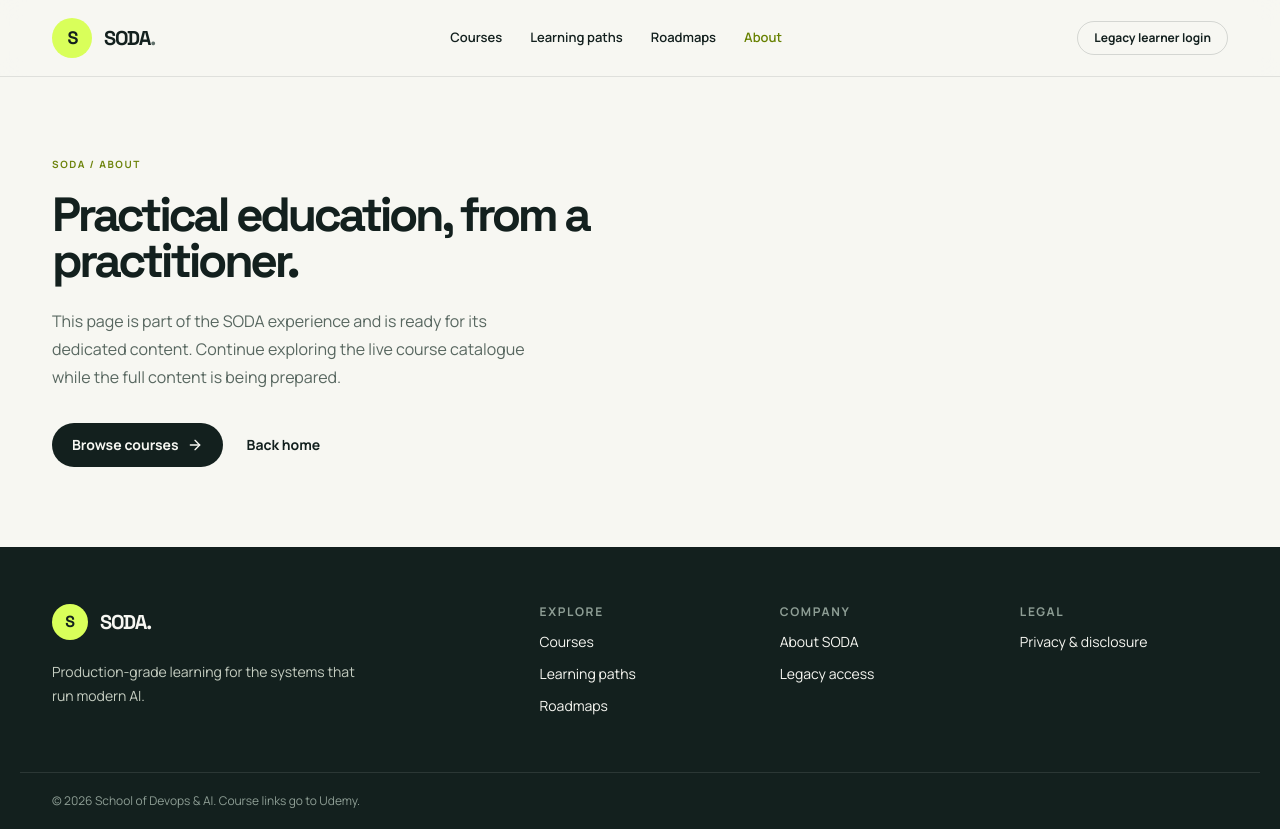
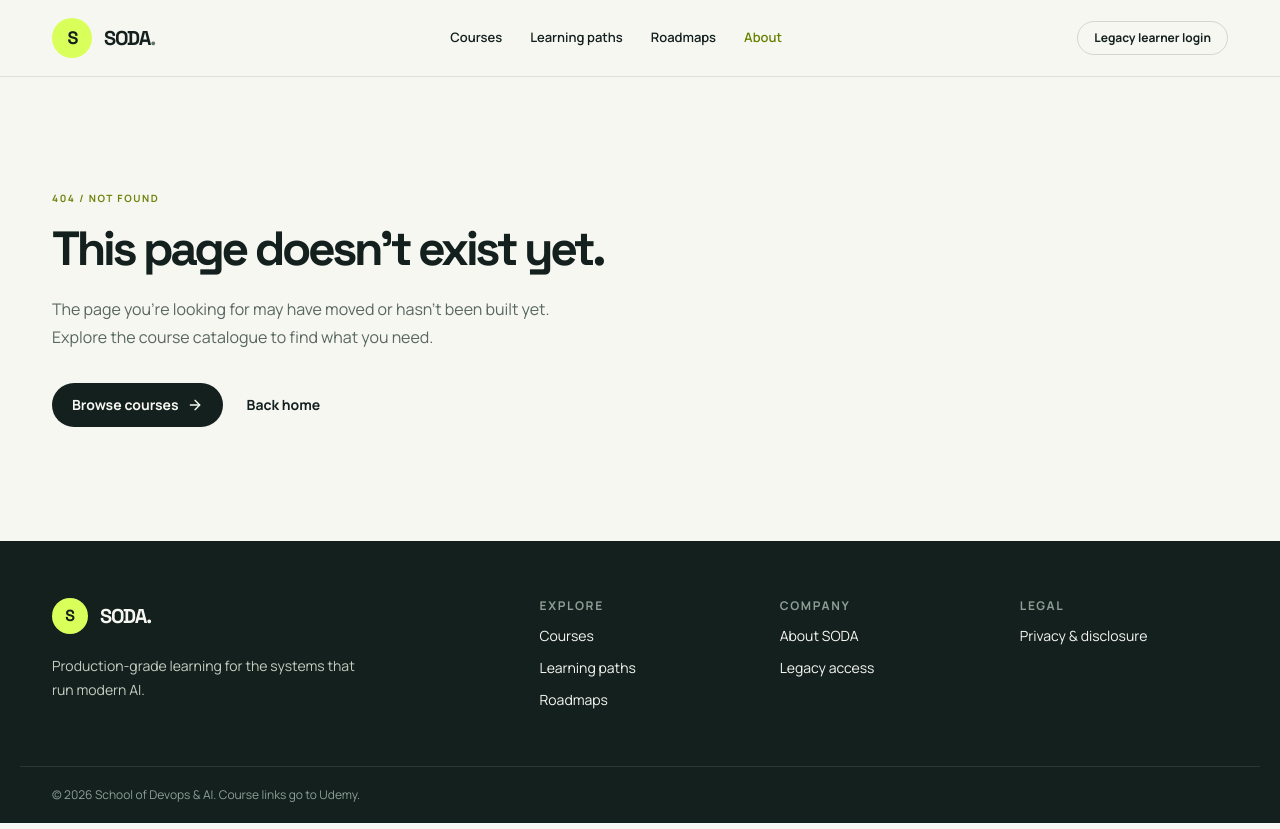
Before and after one commit to initcron/soda-site, a React (Vite) app: page /about in a window 1280 px wide. Built offline with nearby package versions, Linux system fonts and the light colour scheme.

Commit message:
feat: wire dynamic routes, restyle NotFound, remove Placeholder

```diff
--- a/client/App.tsx
+++ b/client/App.tsx
@@ -2,23 +2,25 @@ import "./global.css";
 import { createRoot } from "react-dom/client";
 import { BrowserRouter, Route, Routes } from "react-router-dom";
 import SiteLayout from "./components/SiteLayout";
+import CourseCatalog from "./pages/CourseCatalog";
 import CourseDetail from "./pages/CourseDetail";
 import Index from "./pages/Index";
-import Placeholder from "./pages/Placeholder";
+import NotFound from "./pages/NotFound";
+import PathDetail from "./pages/PathDetail";
+import PathListing from "./pages/PathListing";
+import Roadmap from "./pages/Roadmap";
 
 const App = () => (
   <BrowserRouter basename={import.meta.env.BASE_URL}>
     <Routes>
       <Route element={<SiteLayout />}>
         <Route path="/" element={<Index />} />
-        <Route path="/courses/mlops-bootcamp" element={<CourseDetail />} />
-        <Route path="/courses" element={<Placeholder />} />
-        <Route path="/learning-paths" element={<Placeholder />} />
-        <Route path="/roadmaps" element={<Placeholder />} />
-        <Route path="/about" element={<Placeholder />} />
-        <Route path="/legacy-access" element={<Placeholder />} />
-        <Route path="/legal" element={<Placeholder />} />
-        <Route path="*" element={<Placeholder />} />
+        <Route path="/courses" element={<CourseCatalog />} />
+        <Route path="/courses/:slug" element={<CourseDetail />} />
+        <Route path="/learning-paths" element={<PathListing />} />
+        <Route path="/learning-paths/:slug" element={<PathDetail />} />
+        <Route path="/roadmaps" element={<Roadmap />} />
+        <Route path="*" element={<NotFound />} />
       </Route>
     </Routes>
   </BrowserRouter>
--- a/client/pages/NotFound.tsx
+++ b/client/pages/NotFound.tsx
@@ -1,27 +1,30 @@
-import { useLocation } from "react-router-dom";
-import { useEffect } from "react";
+import { ArrowRight } from "lucide-react";
+import { Link } from "react-router-dom";
 
-const NotFound = () => {
-  const location = useLocation();
-
-  useEffect(() => {
-    console.error(
-      "404 Error: User attempted to access non-existent route:",
-      location.pathname,
-    );
-  }, [location.pathname]);
-
+export default function NotFound() {
   return (
-    <div className="min-h-screen flex items-center justify-center bg-gray-100">
-      <div className="text-center">
-        <h1 className="text-4xl font-bold mb-4">404</h1>
-        <p className="text-xl text-gray-600 mb-4">Oops! Page not found</p>
-        <a href="/" className="text-blue-500 hover:text-blue-700 underline">
-          Return to Home
-        </a>
+    <main className="page-shell flex min-h-[58vh] items-center py-20">
+      <div className="max-w-2xl">
+        <p className="eyebrow">404 / Not found</p>
+        <h1 className="mt-5 font-display text-5xl font-extrabold leading-[.95] tracking-[-.07em]">
+          This page doesn't exist yet.
+        </h1>
+        <p className="mt-6 max-w-lg text-base leading-7 text-[#586760]">
+          The page you're looking for may have moved or hasn't been built yet.
+          Explore the course catalogue to find what you need.
+        </p>
+        <div className="mt-8 flex flex-wrap gap-3">
+          <Link to="/courses" className="button-primary">
+            Browse courses <ArrowRight size={16} />
+          </Link>
+          <Link
+            to="/"
+            className="inline-flex items-center gap-2 px-3 py-3 text-sm font-bold"
+          >
+            Back home
+          </Link>
+        </div>
       </div>
-    </div>
+    </main>
   );
-};
-
-export default NotFound;
+}
--- a/client/pages/Placeholder.tsx
+++ /dev/null
@@ -1,33 +0,0 @@
-import { ArrowRight, ArrowUpRight, Map, Route, Sparkles } from "lucide-react";
-import { Link, useLocation } from "react-router-dom";
-
-const courseItems = [
-  ["MLOps Bootcamp", "Intermediate", "Build and operate reliable ML systems.", "/courses/mlops-bootcamp"],
-  ["Docker for MLOps & Agentic AI", "Intermediate", "Containerize intelligent workloads.", "/courses/mlops-bootcamp"],
-  ["LLMOps with Kubernetes", "Advanced", "Run AI systems at scale.", "/courses/mlops-bootcamp"],
-  ["Production Agentic DevOps", "Advanced", "Operationalize AI agents.", "/courses/mlops-bootcamp"],
-  ["AI-Driven Infrastructure as Code", "Intermediate", "Automate production infrastructure.", "/courses/mlops-bootcamp"],
-  ["DevSecOps Foundations", "Foundation", "Build secure delivery systems.", "/courses/mlops-bootcamp"],
-];
-
-const pathItems = [
-  ["MLOps / AI Platform Engineer", "Foundations → MLOps → production operations", "4 courses"],
-  ["Agentic DevOps Engineer", "DevOps foundations → agent architecture → reliable agents", "5 courses"],
-  ["DevSecOps / Platform Engineering", "Secure delivery → platform foundations → scale", "4 courses"],
-];
-
-export default function Placeholder() {
-  const location = useLocation();
-  const isCourses = location.pathname === "/courses";
-  const isPaths = location.pathname === "/learning-paths";
-  const isRoadmaps = location.pathname === "/roadmaps";
-  const title = isCourses ? "Courses built for the work ahead." : isPaths ? "Choose the outcome. Follow the path." : isRoadmaps ? "Free maps for the systems behind AI." : location.pathname === "/about" ? "Practical education, from a practitioner." : location.pathname === "/legacy-access" ? "Your existing learning is still here." : location.pathname === "/legal" ? "Clear terms for a clear relationship." : "Build the real thing.";
-
-  if (isCourses) return <main className="page-shell py-16 sm:py-24"><div className="max-w-2xl"><p className="eyebrow"><Sparkles size={13}/> SODA course catalogue</p><h1 className="mt-5 font-display text-5xl font-extrabold leading-[.95] tracking-[-.07em] sm:text-6xl">{title}</h1><p className="mt-6 text-base leading-7 text-[#586760]">No generic promises. Just focused courses for engineers who need to ship, operate, and improve production systems.</p></div><div className="mt-12 grid gap-4 sm:grid-cols-2 lg:grid-cols-3">{courseItems.map(([name, level, description, to], index) => <Link to={to} key={name} className="course-card group"><div className="flex items-start justify-between"><span className="font-mono text-xs text-[#789200]">0{index + 1}</span><span className="rounded-full border border-[#13201e]/15 px-2 py-1 text-[10px] font-bold uppercase">{level}</span></div><h2 className="mt-10 font-display text-xl font-extrabold tracking-[-.04em]">{name}</h2><p className="mt-2 text-sm leading-6 text-[#617069]">{description}</p><div className="mt-6 flex justify-between border-t border-[#13201e]/10 pt-4 text-xs font-bold"><span>View course</span><ArrowUpRight size={16}/></div></Link>)}</div></main>;
-
-  if (isPaths) return <main className="page-shell py-16 sm:py-24"><div className="max-w-2xl"><p className="eyebrow"><Route size={13}/> Guided learning paths</p><h1 className="mt-5 font-display text-5xl font-extrabold leading-[.95] tracking-[-.07em] sm:text-6xl">{title}</h1><p className="mt-6 text-base leading-7 text-[#586760]">Ordered sequences for a role, with a course-level CTA at every step so you can start where your experience starts.</p></div><div className="mt-12 grid gap-4 lg:grid-cols-3">{pathItems.map(([name, description, count], index) => <Link to="/courses/mlops-bootcamp" key={name} className="path-card group"><span className="font-mono text-xs text-[#789200]">0{index + 1} / PATH</span><h2 className="mt-12 font-display text-2xl font-extrabold leading-tight tracking-[-.05em]">{name}</h2><p className="mt-4 text-sm leading-6 text-[#617069]">{description}</p><p className="mt-6 text-xs font-bold">{count} <ArrowRight className="ml-1 inline transition-transform group-hover:translate-x-1" size={14}/></p></Link>)}</div></main>;
-
-  if (isRoadmaps) return <main className="page-shell py-16 sm:py-24"><div className="max-w-2xl"><p className="eyebrow"><Map size={13}/> Free visual guides</p><h1 className="mt-5 font-display text-5xl font-extrabold leading-[.95] tracking-[-.07em] sm:text-6xl">{title}</h1><p className="mt-6 text-base leading-7 text-[#586760]">A roadmap is broader than a course: it shows the core skills, optional deep-dives, and the few places where SODA can help you go deeper.</p></div><div className="mt-12 rounded-3xl bg-[#13201e] p-7 text-[#f7f7f2] sm:p-10"><div className="mx-auto max-w-2xl"><div className="rounded-xl border border-[#d9ff5a] p-4 text-center font-display font-bold">Agentic AI Engineer</div><div className="mx-auto h-8 w-px bg-[#d9ff5a]"/><div className="grid gap-3 sm:grid-cols-3">{["Foundations", "Core agent skills", "Production readiness"].map((item) => <div key={item} className="rounded-xl border border-white/25 p-4 text-center text-sm font-bold">{item}</div>)}</div><div className="mx-auto mt-8 grid max-w-xl gap-3 sm:grid-cols-3">{["LLM basics", "Agent architecture", "Eval & guardrails"].map((item) => <div key={item} className="rounded-xl border border-dashed border-white/30 p-4 text-center text-xs text-[#c5cec3]">{item}</div>)}</div><Link to="/learning-paths" className="mx-auto mt-8 flex w-fit items-center gap-2 rounded-full bg-[#d9ff5a] px-5 py-3 text-sm font-bold text-[#13201e]">Turn this into a guided path <ArrowRight size={16}/></Link></div></div></main>;
-
-  return <main className="page-shell flex min-h-[58vh] items-center py-20"><div className="max-w-2xl"><p className="eyebrow">SODA / {location.pathname.slice(1).replace("-", " ")}</p><h1 className="mt-5 font-display text-5xl font-extrabold leading-[.95] tracking-[-.07em]">{title}</h1><p className="mt-6 max-w-lg text-base leading-7 text-[#586760]">This page is part of the SODA experience and is ready for its dedicated content. Continue exploring the live course catalogue while the full content is being prepared.</p><div className="mt-8 flex flex-wrap gap-3"><Link to="/courses" className="button-primary">Browse courses <ArrowRight size={16}/></Link><Link to="/" className="inline-flex items-center gap-2 px-3 py-3 text-sm font-bold">Back home</Link></div></div></main>;
-}
```
